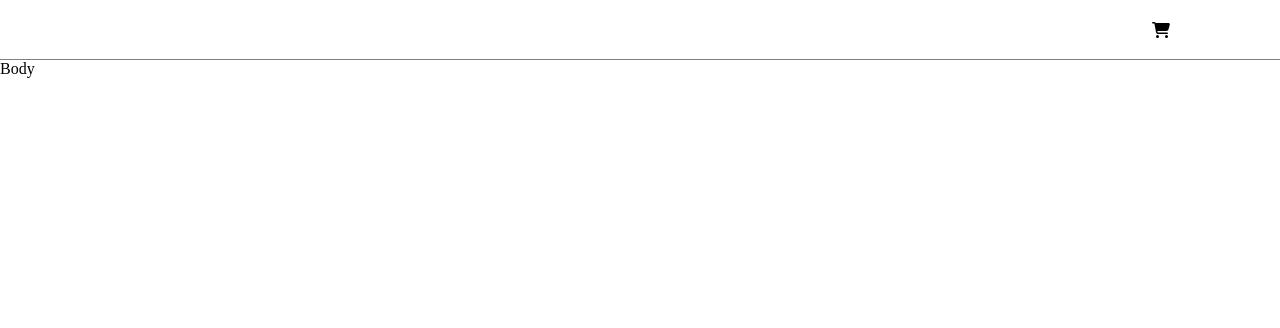
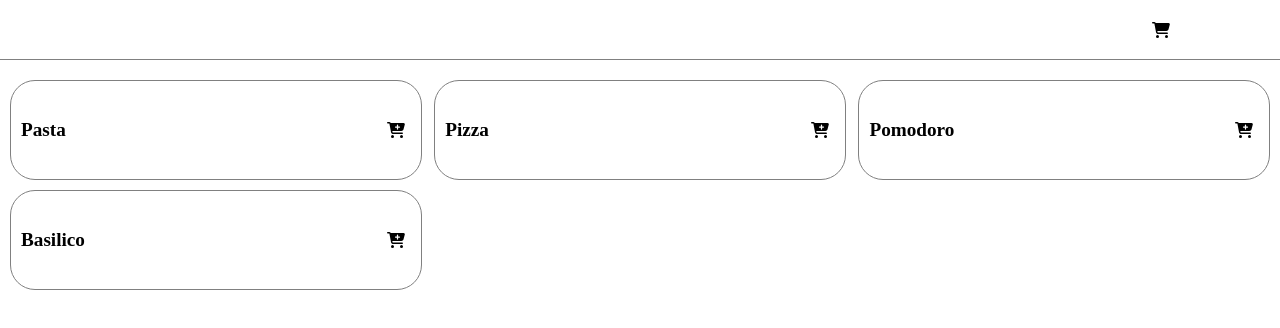
Before and after one commit to VirtusXVI/react-ts-redux-cart, a React (Vite) app: page / in a window 1280 px wide. Shown: the top 328 px of the page. Built offline with nearby package versions, Linux system fonts and the light colour scheme.

Commit message:
implementing cart view

```diff
--- a/src/App.css
+++ b/src/App.css
@@ -3,3 +3,9 @@
   margin: 0;
   padding: 0;
 }
+
+body {
+  position: absolute;
+  height: 100%;
+  width: 100%;
+}
--- a/src/components/Body.tsx
+++ b/src/components/Body.tsx
@@ -1,7 +1,66 @@
-import React from 'react'
+import React from "react";
+import styled from "styled-components";
+import ItemList from "./ItemList";
+import { FontAwesomeIcon } from "@fortawesome/react-fontawesome";
+import { faCartPlus } from "@fortawesome/free-solid-svg-icons";
+import { faTrash } from "@fortawesome/free-solid-svg-icons/faTrash";
 
 export default function Body() {
   return (
-    <div>Body</div>
-  )
+    <CardContainer>
+      {ItemList.map((item) => {
+        return (
+          <Card key={item.id}>
+            <CardText>{item.name}</CardText>
+            <CardButtons>
+              <Button>
+                <FontAwesomeIcon icon={faCartPlus} />
+              </Button>
+            </CardButtons>
+          </Card>
+        );
+      })}
+    </CardContainer>
+  );
 }
+
+const CardContainer = styled.div`
+  height: 100%;
+  width: 100%;
+  display: flex;
+  justify-content: space-between;
+  flex-wrap: wrap;
+  padding: 20px 10px;
+`;
+
+const Card = styled.div`
+  height: 100px;
+  width: calc(98% / 3);
+  margin-bottom: 10px;
+  border-radius: 25px;
+  display: flex;
+  align-items: center;
+  justify-content: space-between;
+  border: 1px solid grey;
+  padding: 10px;
+`;
+
+const CardText = styled.h2`
+  font-size: 1.2rem;
+`;
+
+const CardButtons = styled.div`
+  display: flex;
+  height: 100%;
+  width: 11%;
+  justify-content: flex-end;
+  align-items: center;
+`
+const Button = styled.div`
+  height: 30px;
+  width: 30px;
+  display: flex;
+  align-items: center;
+  justify-content: center;
+  cursor: pointer;
+`
--- a/src/components/Header.tsx
+++ b/src/components/Header.tsx
@@ -1,12 +1,18 @@
-import React from "react";
+import React, { useState } from "react";
 import styled from "styled-components";
 import { FontAwesomeIcon } from "@fortawesome/react-fontawesome";
 import { faCartShopping } from "@fortawesome/free-solid-svg-icons";
 
 export default function Header() {
+  const [toggleCartView, setToggleCartView] = useState<boolean>(false);
+
+  const openCart = () => {
+    setToggleCartView(true);
+  };
+
   return (
     <HeaderContainer>
-      <CartButton>
+      <CartButton onClick={openCart}>
         <FontAwesomeIcon icon={faCartShopping} style={{ cursor: "pointer" }} />
       </CartButton>
     </HeaderContainer>
--- /dev/null
+++ b/src/components/ItemList.tsx
@@ -0,0 +1,34 @@
+// Define a type for the items in the array
+type Item = {
+  id: number;
+  name: string;
+};
+
+// Define a type for the ItemList array
+type ItemListType = Item[];
+
+// Define the harden function
+function harden<T>(obj: T): Readonly<T> {
+  return Object.freeze(obj);
+}
+
+const ItemList: Readonly<ItemListType> = harden([
+  {
+    id: 1,
+    name: "Pasta",
+  },
+  {
+    id: 2,
+    name: "Pizza",
+  },
+  {
+    id: 3,
+    name: "Pomodoro",
+  },
+  {
+    id: 4,
+    name: "Basilico",
+  },
+]);
+
+export default ItemList;
```
Also changed, not shown: src/components/CartView.tsx (added, +16 -0 lines), 1 other file (tests, documents, lock files or other folders).
